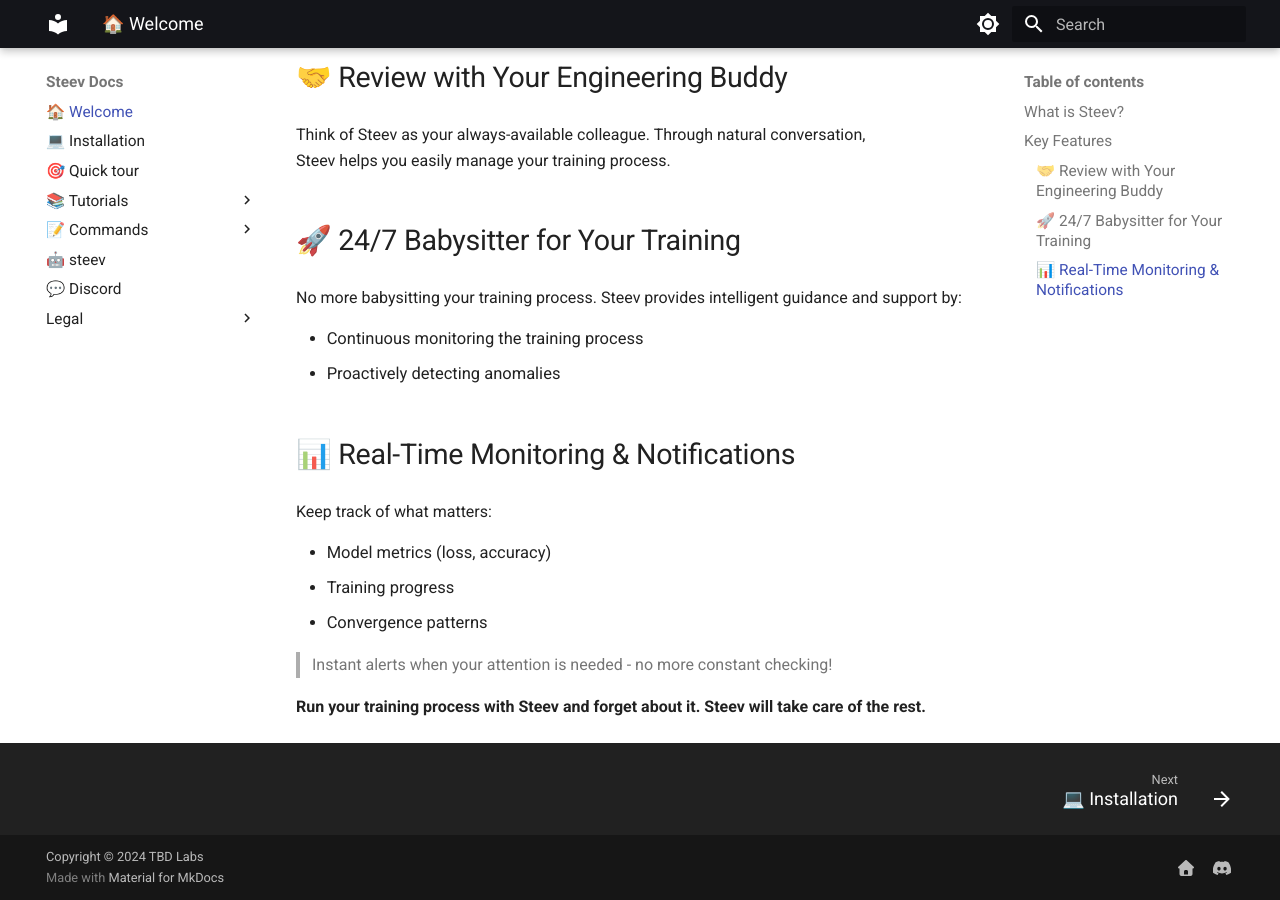
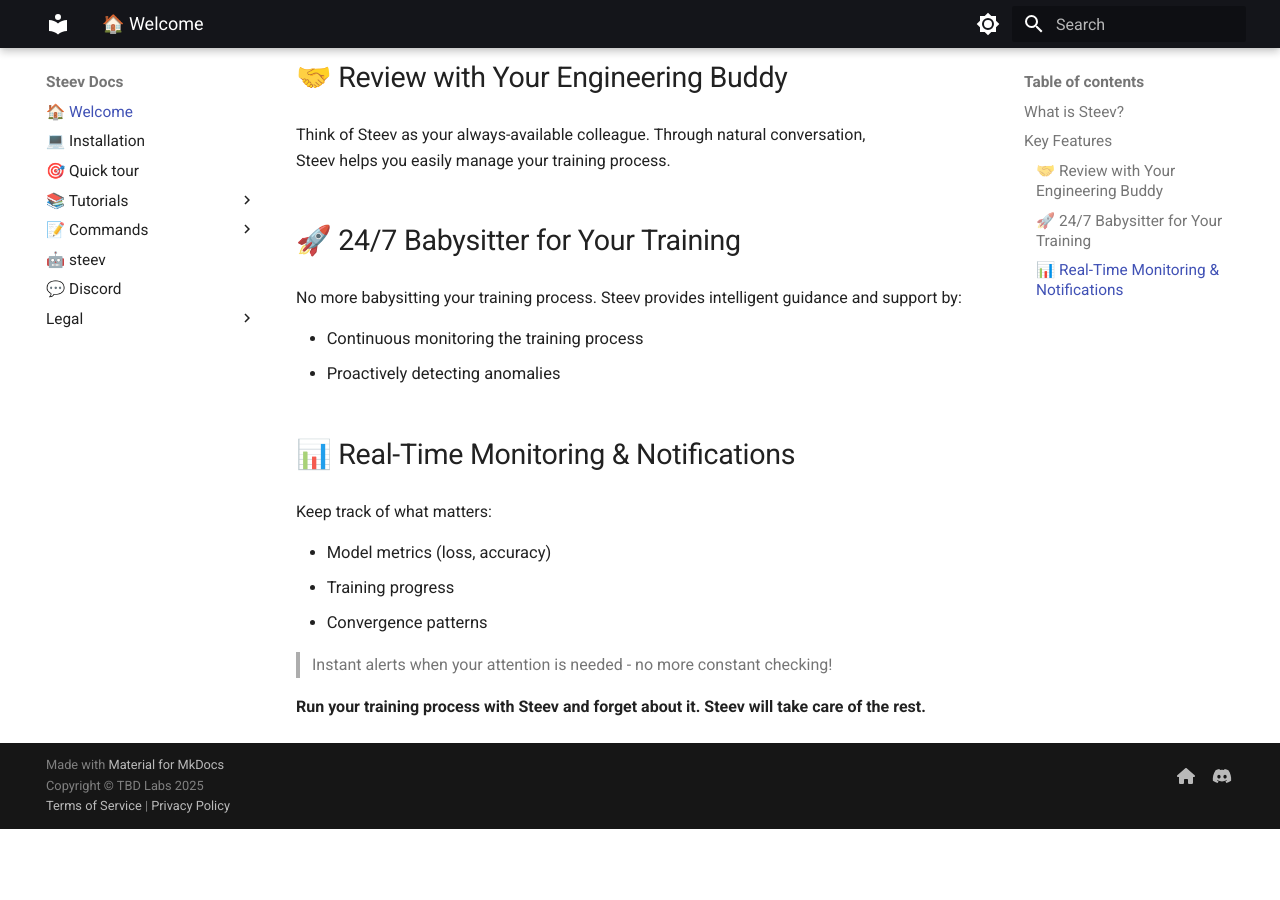
Before and after one commit to TBD-Labs-AI/steev-docs, an MkDocs documentation site: the page built from docs/index.md, in a window 1280 px wide and 900 px high, scrolled down 551 px. Built offline with MkDocs 1.6.1 and Material for MkDocs 9.7.7, drawn with Linux system fonts in a browser that asks for light colours; after the commit the page ends 1380 px from its top, so only the background shows below that.

Commit message:
Add footer

```diff
--- a/mkdocs.yml
+++ b/mkdocs.yml
@@ -17,6 +17,7 @@
 
 theme:
   name: material
+  custom_dir: overrides
   font:
     text: Roboto
     code: Roboto Mono
--- /dev/null
+++ b/overrides/partials/footer.html
@@ -0,0 +1,27 @@
+<footer class="md-footer">
+    <div class="md-footer-meta md-typeset">
+        <div class="md-footer-meta__inner md-grid">
+            <div class="md-footer-meta__inner-right" style="text-align: left">
+                <div class="md-copyright">
+                    <p style="margin: 0">Made with
+                        <a href="https://squidfunk.github.io/mkdocs-material/" target="_blank" rel="noopener">
+                            Material for MkDocs
+                        </a>
+                    </p>
+                    <p style="margin: 0 3px 0 0">Copyright © TBD Labs 2025</p>
+                    <p style="margin: 0 3px 0 0"> <a href="/terms-of-service">Terms of Service</a> | <a href="/privacy-policy">Privacy Policy</a></p>
+                </div>
+            </div>
+
+
+            <div class="md-social">
+                <a href="https://steev.io" target="_blank" rel="noopener" title="Home" class="md-social__link">
+                    <svg xmlns="http://www.w3.org/2000/svg" viewBox="0 0 576 512"><!--! Font Awesome Free 6.7.2 by @fontawesome - https://fontawesome.com License - https://fontawesome.com/license/free (Icons: CC BY 4.0, Fonts: SIL OFL 1.1, Code: MIT License) Copyright 2024 Fonticons, Inc.--><path d="M575.8 255.5c0 18-15 32.1-32 32.1h-32l.7 160.2c0 2.7-.2 5.4-.5 8.1v16.2c0 22.1-17.9 40-40 40h-16c-1.1 0-2.2 0-3.3-.1-1.4.1-2.8.1-4.2.1L416 512h-24c-22.1 0-40-17.9-40-40v-88c0-17.7-14.3-32-32-32h-64c-17.7 0-32 14.3-32 32v88c0 22.1-17.9 40-40 40h-55.9c-1.5 0-3-.1-4.5-.2-1.2.1-2.4.2-3.6.2h-16c-22.1 0-40-17.9-40-40V360c0-.9 0-1.9.1-2.8v-69.7h-32c-18 0-32-14-32-32.1 0-9 3-17 10-24L266.4 8c7-7 15-8 22-8s15 2 21 7l255.4 224.5c8 7 12 15 11 24"/></svg>
+                </a>
+                <a href="https://discord.gg/UxMXBHUWcr" target="_blank" rel="noopener" title="Discord" class="md-social__link">
+                    <svg xmlns="http://www.w3.org/2000/svg" viewBox="0 0 640 512"><!--! Font Awesome Free 6.7.2 by @fontawesome - https://fontawesome.com License - https://fontawesome.com/license/free (Icons: CC BY 4.0, Fonts: SIL OFL 1.1, Code: MIT License) Copyright 2024 Fonticons, Inc.--><path d="M524.531 69.836a1.5 1.5 0 0 0-.764-.7A485 485 0 0 0 404.081 32.03a1.82 1.82 0 0 0-1.923.91 338 338 0 0 0-14.9 30.6 447.9 447.9 0 0 0-134.426 0 310 310 0 0 0-15.135-30.6 1.89 1.89 0 0 0-1.924-.91 483.7 483.7 0 0 0-119.688 37.107 1.7 1.7 0 0 0-.788.676C39.068 183.651 18.186 294.69 28.43 404.354a2.02 2.02 0 0 0 .765 1.375 487.7 487.7 0 0 0 146.825 74.189 1.9 1.9 0 0 0 2.063-.676A348 348 0 0 0 208.12 430.4a1.86 1.86 0 0 0-1.019-2.588 321 321 0 0 1-45.868-21.853 1.885 1.885 0 0 1-.185-3.126 251 251 0 0 0 9.109-7.137 1.82 1.82 0 0 1 1.9-.256c96.229 43.917 200.41 43.917 295.5 0a1.81 1.81 0 0 1 1.924.233 235 235 0 0 0 9.132 7.16 1.884 1.884 0 0 1-.162 3.126 301.4 301.4 0 0 1-45.89 21.83 1.875 1.875 0 0 0-1 2.611 391 391 0 0 0 30.014 48.815 1.86 1.86 0 0 0 2.063.7A486 486 0 0 0 610.7 405.729a1.88 1.88 0 0 0 .765-1.352c12.264-126.783-20.532-236.912-86.934-334.541M222.491 337.58c-28.972 0-52.844-26.587-52.844-59.239s23.409-59.241 52.844-59.241c29.665 0 53.306 26.82 52.843 59.239 0 32.654-23.41 59.241-52.843 59.241m195.38 0c-28.971 0-52.843-26.587-52.843-59.239s23.409-59.241 52.843-59.241c29.667 0 53.307 26.82 52.844 59.239 0 32.654-23.177 59.241-52.844 59.241"/></svg>
+                </a>
+            </div>
+        </div>
+    </div>
+</footer>
```
